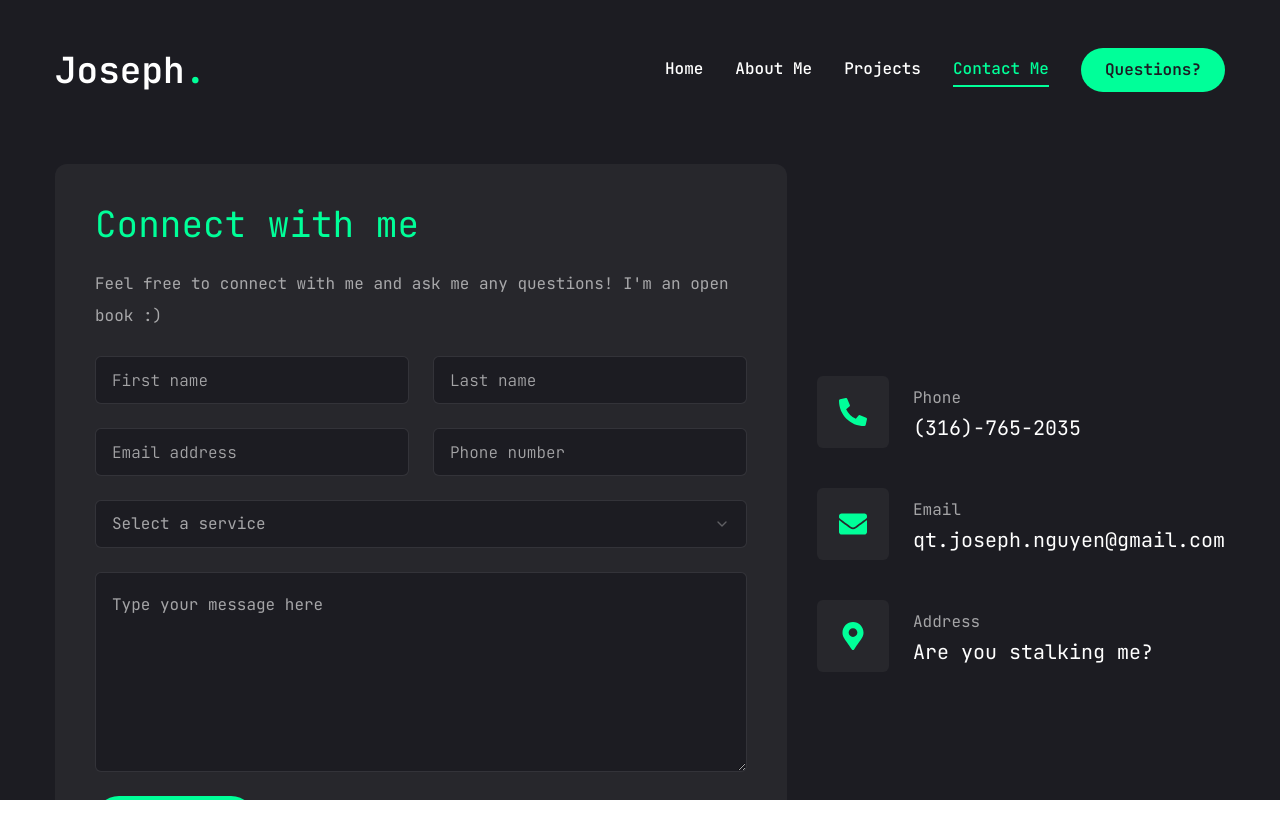
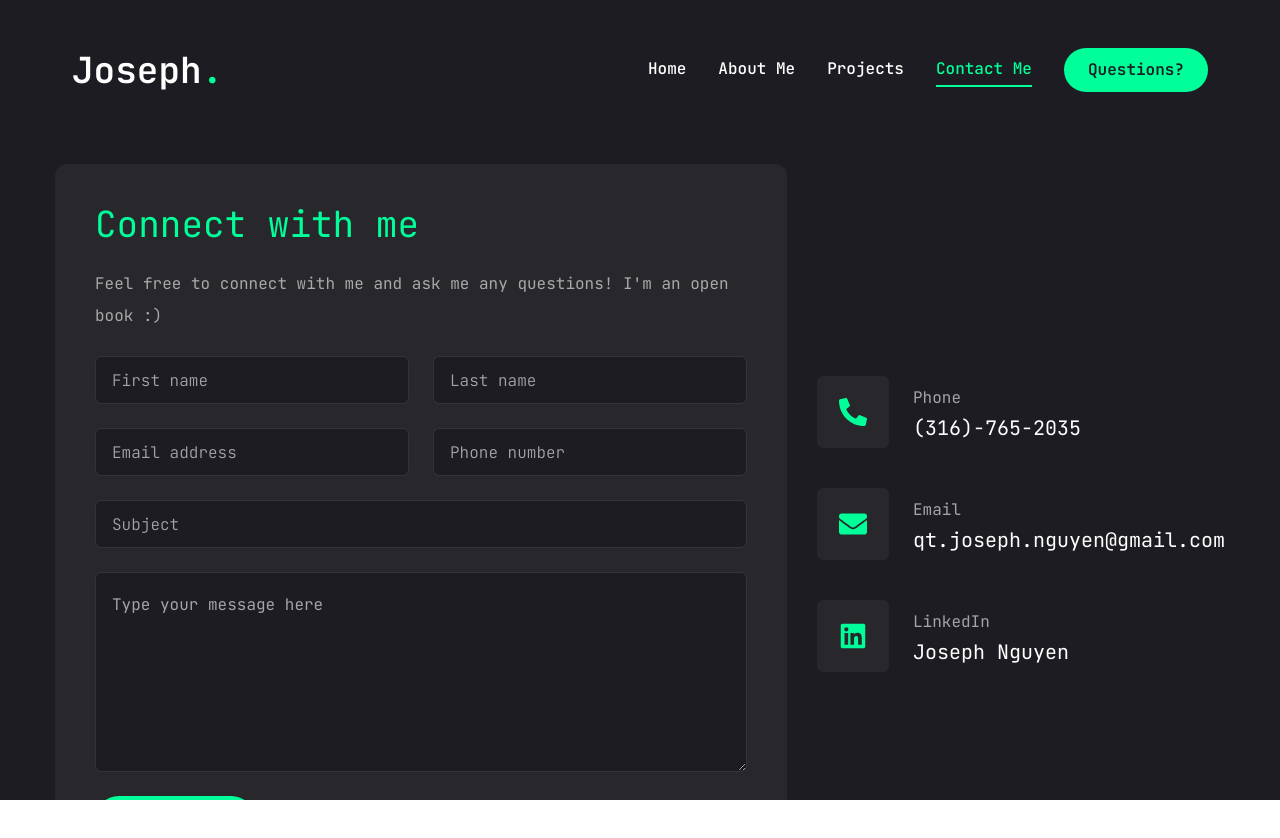
Before and after one commit to JosephNguyen99/jn-portfolio, a Next.js app: page /contact in a window 1280 px wide. Shown: the top 838 px of the page. Built offline with nearby package versions, Linux system fonts and the light colour scheme.

Commit message:
Fixed some minor changes, About component, Home page, Projects animation, Contact Me user input form. Up next to use backend for email sending w/ AWS Lambda(?)

```diff
--- a/app/contact/page.jsx
+++ b/app/contact/page.jsx
@@ -3,39 +3,63 @@
 import { Button } from "@/components/ui/button";
 import { Input } from "@/components/ui/input";
 import { Textarea } from "@/components/ui/textarea";
+import { FaPhoneAlt, FaEnvelope, FaLinkedin } from "react-icons/fa";
+import { motion } from "framer-motion";
 
-import { Select, SelectContent, SelectGroup, SelectItem, SelectLabel, SelectTrigger, SelectValue } from "@/components/ui/select";
-
-import { FaPhoneAlt, FaEnvelope, FaMapMarkerAlt } from "react-icons/fa";
-
+// Update contact information with actionable links
 const info = [
   {
     icon: <FaPhoneAlt />,
     title: "Phone",
     description: "(316)-765-2035",
+    link: "tel:+13167652035"  // Phone link for direct calling
   },
   {
     icon: <FaEnvelope />,
     title: "Email",
     description: "qt.joseph.nguyen@gmail.com",
+    link: "mailto:qt.joseph.nguyen@gmail.com"  // Email link for opening email client
   },
   {
-    icon: <FaMapMarkerAlt />,
-    title: "Address",
-    description: "Are you stalking me?",
+    icon: <FaLinkedin />,
+    title: "LinkedIn",
+    description: "Joseph Nguyen",
+    link: "https://www.linkedin.com/in/joseph-nguyen-02326a165/"  // LinkedIn profile link
   },
-]
-
-import { motion } from "framer-motion";
+];
 
 const Contact = () => {
+  // Replace form submit handler to send email
+  const handleSubmit = (e) => {
+    e.preventDefault();
+
+    const formData = new FormData(e.target);
+    const data = Object.fromEntries(formData);
+
+    // Example using Email.js or a serverless function to send emails
+    fetch('/api/send-email', {
+      method: 'POST',
+      headers: {
+        'Content-Type': 'application/json',
+      },
+      body: JSON.stringify(data),
+    })
+    .then((response) => {
+      if (response.ok) {
+        alert("Message sent successfully!");
+      } else {
+        alert("Failed to send the message.");
+      }
+    })
+    .catch((error) => console.error('Error sending email:', error));
+  };
+
   return (
     <motion.section
-      initial={{ opacity: 0}}
+      initial={{ opacity: 0 }}
       animate={{
         opacity: 1,
         transition: { delay: 2.4, duration: 0.4, ease: "easeIn" },
-
       }}
       className="py-6"
     >
@@ -43,64 +67,168 @@ const Contact = () => {
         <div className="flex flex-col xl:flex-row gap-[30px]">
           {/* form */}
           <div className="xl:h-[54%] order-2 xl:order-none">
-            <form className="flex flex-col gap-6 p-10 bg-[#27272c] rounded-xl">
+            <form className="flex flex-col gap-6 p-10 bg-[#27272c] rounded-xl" onSubmit={handleSubmit}>
               <h3 className="text-4xl text-accent">Connect with me</h3>
               <p className="text-white/60">
-               Feel free to connect with me and ask me any questions! I'm an open book :)
+                Feel free to connect with me and ask me any questions! I'm an open book :)
               </p>
-              {/* input */}
+              {/* Input fields */}
               <div className="grid grid-cols-1 md:grid-cols-2 gap-6">
-                <Input type="firstname" placeholder="First name" />
-                <Input type="lastname" placeholder="Last name" />
-                <Input type="email" placeholder="Email address" />
-                <Input type="phone" placeholder="Phone number" />
+                <Input type="text" name="firstname" placeholder="First name" required />
+                <Input type="text" name="lastname" placeholder="Last name" required />
+                <Input type="email" name="email" placeholder="Email address" required />
+                <Input type="tel" name="phone" placeholder="Phone number" required />
               </div>
-              {/* select */}
-              <Select>
-                <SelectTrigger className="w-full">
-                  <SelectValue placeholder="Select a service" />
-                </SelectTrigger>
-                <SelectContent>
-                  <SelectGroup>
-                    <SelectLabel>Select a service</SelectLabel>
-                    <SelectItem value="est">Web Development</SelectItem>
-                    <SelectItem value="cst">UI/UX Design</SelectItem>
-                    <SelectItem value="mst">Resume Review</SelectItem>
-                  </SelectGroup>
-                </SelectContent>
-              </Select>
-              {/* textarea */}
+              {/* Subject input */}
+              <Input type="text" name="subject" placeholder="Subject" required />
+
+              {/* Textarea for message */}
               <Textarea
                 className="h-[200px]"
+                name="message"
                 placeholder="Type your message here"
+                required
               />
-              {/* button */}
-              <Button size="md" className="max-w-40">
+
+              {/* Submit button */}
+              <Button size="md" type="submit" className="max-w-40">
                 Send message
               </Button>
             </form>
           </div>
-          {/* info */}
+
+          {/* Info Section */}
           <div className="flex-1 flex items-center xl:justify-end order-1 xl:order-none mb-8 xl:mb-0">
             <ul className="flex flex-col gap-10">
-              {info.map((item, index) => {
-                return <li key={index} className="flex items-center gap-6">
-                  <div className="w-[52px] h-[52px] xl:w-[72px] xl:h-[72px] bg-[#27272c] text-accent rounded-md flex items-center justify-center">
-                    <div className="text-[28px]">{item.icon}</div>
-                  </div>
+              {info.map((item, index) => (
+                <li key={index} className="flex items-center gap-6">
+                  <a href={item.link} target="_blank" rel="noopener noreferrer">
+                    <div className="w-[52px] h-[52px] xl:w-[72px] xl:h-[72px] bg-[#27272c] text-accent rounded-md flex items-center justify-center">
+                      <div className="text-[28px]">{item.icon}</div>
+                    </div>
+                  </a>
                   <div className="flex-1">
                     <p className="text-white/60">{item.title}</p>
                     <h3 className="text-xl">{item.description}</h3>
                   </div>
                 </li>
-              })}
+              ))}
             </ul>
           </div>
         </div>
       </div>
-
     </motion.section>
-  )
-}
+  );
+};
 
 export default Contact;
+
+
+
+
+// "use client";
+
+// import { Button } from "@/components/ui/button";
+// import { Input } from "@/components/ui/input";
+// import { Textarea } from "@/components/ui/textarea";
+
+// import { Select, SelectContent, SelectGroup, SelectItem, SelectLabel, SelectTrigger, SelectValue } from "@/components/ui/select";
+
+// import { FaPhoneAlt, FaEnvelope, FaMapMarkerAlt } from "react-icons/fa";
+
+// const info = [
+//   {
+//     icon: <FaPhoneAlt />,
+//     title: "Phone",
+//     description: "(316)-765-2035",
+//   },
+//   {
+//     icon: <FaEnvelope />,
+//     title: "Email",
+//     description: "qt.joseph.nguyen@gmail.com",
+//   },
+//   {
+//     icon: <FaMapMarkerAlt />,
+//     title: "Address",
+//     description: "Are you stalking me?",
+//   },
+// ]
+
+// import { motion } from "framer-motion";
+
+// const Contact = () => {
+//   return (
+//     <motion.section
+//       initial={{ opacity: 0}}
+//       animate={{
+//         opacity: 1,
+//         transition: { delay: 2.4, duration: 0.4, ease: "easeIn" },
+
+//       }}
+//       className="py-6"
+//     >
+//       <div className="container mx-auto">
+//         <div className="flex flex-col xl:flex-row gap-[30px]">
+//           {/* form */}
+//           <div className="xl:h-[54%] order-2 xl:order-none">
+//             <form className="flex flex-col gap-6 p-10 bg-[#27272c] rounded-xl">
+//               <h3 className="text-4xl text-accent">Connect with me</h3>
+//               <p className="text-white/60">
+//                Feel free to connect with me and ask me any questions! I'm an open book :)
+//               </p>
+//               {/* input */}
+//               <div className="grid grid-cols-1 md:grid-cols-2 gap-6">
+//                 <Input type="firstname" placeholder="First name" />
+//                 <Input type="lastname" placeholder="Last name" />
+//                 <Input type="email" placeholder="Email address" />
+//                 <Input type="phone" placeholder="Phone number" />
+//               </div>
+//               {/* select */}
+//               <Select>
+//                 <SelectTrigger className="w-full">
+//                   <SelectValue placeholder="Select a service" />
+//                 </SelectTrigger>
+//                 <SelectContent>
+//                   <SelectGroup>
+//                     <SelectLabel>Select a service</SelectLabel>
+//                     <SelectItem value="est">Web Development</SelectItem>
+//                     <SelectItem value="cst">UI/UX Design</SelectItem>
+//                     <SelectItem value="mst">Resume Review</SelectItem>
+//                   </SelectGroup>
+//                 </SelectContent>
+//               </Select>
+//               {/* textarea */}
+//               <Textarea
+//                 className="h-[200px]"
+//                 placeholder="Type your message here"
+//               />
+//               {/* button */}
+//               <Button size="md" className="max-w-40">
+//                 Send message
+//               </Button>
+//             </form>
+//           </div>
+//           {/* info */}
+//           <div className="flex-1 flex items-center xl:justify-end order-1 xl:order-none mb-8 xl:mb-0">
+//             <ul className="flex flex-col gap-10">
+//               {info.map((item, index) => {
+//                 return <li key={index} className="flex items-center gap-6">
+//                   <div className="w-[52px] h-[52px] xl:w-[72px] xl:h-[72px] bg-[#27272c] text-accent rounded-md flex items-center justify-center">
+//                     <div className="text-[28px]">{item.icon}</div>
+//                   </div>
+//                   <div className="flex-1">
+//                     <p className="text-white/60">{item.title}</p>
+//                     <h3 className="text-xl">{item.description}</h3>
+//                   </div>
+//                 </li>
+//               })}
+//             </ul>
+//           </div>
+//         </div>
+//       </div>
+
+//     </motion.section>
+//   )
+// }
+
+// export default Contact;
--- a/app/page.jsx
+++ b/app/page.jsx
@@ -21,7 +21,7 @@ const Home = () => {
               Hello I'm <br /> <span className="text-accent">Joseph Nguyen</span>
             </h1>
             <p className="max-w-[500px] mb-9 text-white/80 mx-auto xl:mx-0">
-              I excel at crafting elegant digital experiences and I am proficient in various programming languages and technologies.
+              I excel at crafting impactful relationships through business needs to produce efficient results with mutual benefit.
             </p>
             <div className="flex flex-col xl:flex-row items-center gap-8">
               <a
--- a/components/Header.jsx
+++ b/components/Header.jsx
@@ -1,3 +1,40 @@
+// import Link from "next/link";
+// import { Button } from "./ui/button";
+
+// // components
+// import Nav from "./Nav";
+// import MobileNav from "./MobileNav";
+
+// const Header = () => {
+//   return (
+//     <header className="py-8 xl:py-12 text-white">
+//         <div className="container mx-auto flex justify-between items-center">
+//             {/*  logo */}
+//             <Link href="/">
+//                 <h1 className="text-4xl font-semibold">
+//                     Joseph<span className="text-accent">.</span>
+//                 </h1>
+//             </Link>
+
+//             {/* desktop nav + questions button */}
+//             <div className="hidden xl:flex items-center gap-8">
+//                 <Nav />
+//                 <Link href="/contact">
+//                     <Button>Questions?</Button>
+//                 </Link>
+//             </div>
+
+//             {/* mobile nav */}
+//             <div className="xl:hidden">
+//                 <MobileNav />
+//             </div>
+//         </div>
+//     </header>
+//   )
+// };
+
+// export default Header;
+
 import Link from "next/link";
 import { Button } from "./ui/button";
 
@@ -8,15 +45,20 @@ import MobileNav from "./MobileNav";
 const Header = () => {
   return (
     <header className="py-8 xl:py-12 text-white">
-        <div className="container mx-auto flex justify-between items-center">
-            {/*  logo */}
+        {/* Set a consistent max-w and px for alignment */}
+        {/* Adjust
+         max-w-[1280px]: This width is typically a good balance for aligning with most main content areas. Adjust this width to match the exact layout width of your homepage content.
+         px-6 xl:px-8: Adding consistent horizontal padding helps align the logo and other header elements with the main content.
+         */}
+        <div className="container mx-auto flex justify-between items-center max-w-[1200px] px-6 xl:px-8">
+            {/* Logo */}
             <Link href="/">
                 <h1 className="text-4xl font-semibold">
                     Joseph<span className="text-accent">.</span>
                 </h1>
             </Link>
 
-            {/* desktop nav + questions button */}
+            {/* Desktop nav + questions button */}
             <div className="hidden xl:flex items-center gap-8">
                 <Nav />
                 <Link href="/contact">
@@ -24,13 +66,13 @@ const Header = () => {
                 </Link>
             </div>
 
-            {/* mobile nav */}
+            {/* Mobile nav */}
             <div className="xl:hidden">
                 <MobileNav />
             </div>
         </div>
     </header>
-  )
+  );
 };
 
 export default Header;
--- a/components/Social.jsx
+++ b/components/Social.jsx
@@ -2,12 +2,12 @@
 "use client";
 
 import Link from "next/link";
-import { FaGithub, FaLinkedinIn, FaYoutube } from "react-icons/fa";
+import { FaGithub, FaLinkedinIn, FaYoutube, FaInstagram } from "react-icons/fa";
 
 const socials = [
   { icon: <FaGithub />, path: "https://github.com/JosephNguyen99" },
   { icon: <FaLinkedinIn />, path: "https://www.linkedin.com/in/qt-joseph-nguyen/" },
-  { icon: <FaYoutube />, path: "https://www.youtube.com/@josephqtnguyen" },
+  { icon: <FaInstagram />, path: "https://www.instagram.com/josephqtnguyen/" },
 ];
 
 const Social = ({ containerStyles = "", iconStyles = "" }) => { // default values ensure for containerStyles / iconStyles to use empty string rather than undefined
--- a/components/about/ExperienceSection.jsx
+++ b/components/about/ExperienceSection.jsx
@@ -29,8 +29,8 @@ const ExperienceCard = ({ position, company, date, details = [] }) => (
 const Experience = () => {
   return (
     <TabsContent value="experience" className="w-full">
-      <div className="flex flex-col gap-6 md:gap-8 text-center xl:text-left">
-        <h3 className="text-3xl md:text-4xl font-bold">{experiences.title}</h3>
+      <div className="flex flex-col gap-[30px] text-center xl:text-left">
+        <h3 className="text-4xl md:text-4xl font-bold">{experiences.title}</h3>
         <p className="max-w-[600px] text-white/60 mx-auto xl:mx-0 text-sm md:text-base">
           {experiences.description}
         </p>
--- a/components/about/SkillsSection.jsx
+++ b/components/about/SkillsSection.jsx
@@ -30,13 +30,13 @@ const SkillCard = ({ category, skillList }) => (
 const Skills = () => {
   return (
     <TabsContent value="skills" className="w-full h-full">
-      <div className="flex flex-col gap-8">
-        <div className="text-center xl:text-left">
+      <div className="flex flex-col gap-[30px] text-center xl:text-left">
+        {/* <div className="text-center xl:text-left"> */}
           <h3 className="text-4xl font-bold">{skills.title}</h3>
           <p className="max-w-[600px] text-white/60 mx-auto xl:mx-0">
             {skills.description}
           </p>
-        </div>
+        {/* </div> */}
         <ScrollArea className="max-h-[500px] overflow-y-scroll p-4 bg-[#232329] rounded-xl space-y-6">
           {skills.categories.map((categoryData, index) => (
             <SkillCard
```
Also changed, not shown: app/projects/page.jsx (+7 -3 lines), components/Stats.jsx (+8 -2 lines), data/aboutData.js (+13 -49 lines), 1 other file (tests, documents, lock files or other folders).
